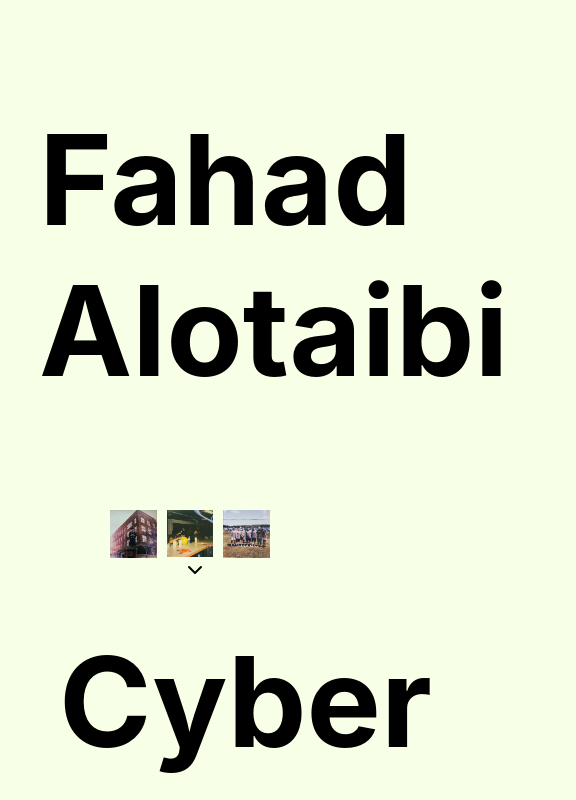
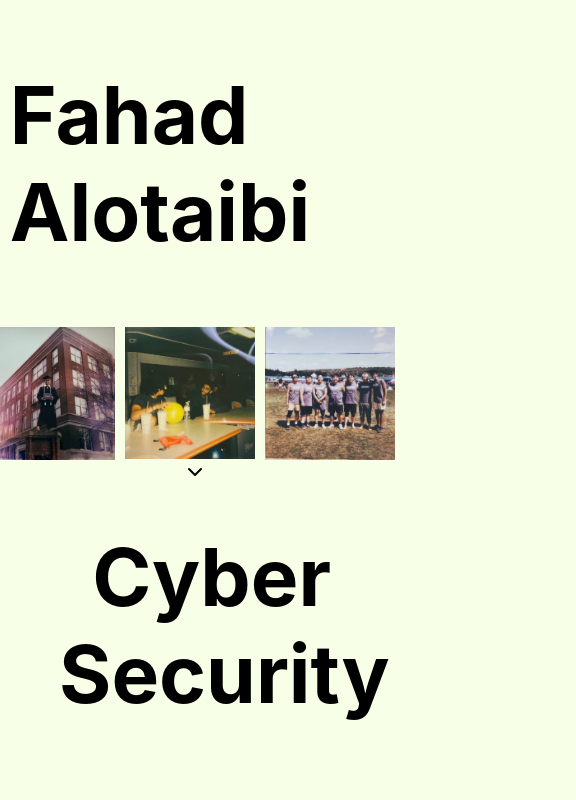
Before and after one commit to low-q/meportfolio, a React (Create React App) app: page / in a window 390 px wide. Shown: the top 800 px of the page, 576 px wide, since content can reach past the window. Built offline with nearby package versions, Linux system fonts and the light colour scheme.

Commit message:
responsive?

```diff
--- a/public/styles.css
+++ b/public/styles.css
@@ -202,3 +202,91 @@ body {
     display: block; /* Ensures image is treated as a block element */
     margin: auto; /* Centers the image horizontally */
 }
+
+/* styles.css */
+
+/* Existing styles */
+
+@media screen and (max-width: 768px) {
+    /* Adjust main content width for smaller screens */
+    .main-content {
+      width: 90%; /* Adjust width for smaller screens */
+    }
+
+    /* Reduce font size for smaller screens */
+    .left-text,
+    .right-text {
+      font-size: 100px; /* Adjust font size for smaller screens */
+    }
+
+    /* Adjust photo size for smaller screens */
+    .photo-container img {
+      width: 25%; /* Adjust photo size for smaller screens */
+    }
+
+    /* Adjust padding and font size for smaller screens */
+    .left-column {
+      padding: 10px; /* Adjust padding for smaller screens */
+    }
+
+    .left-column p {
+      font-size: 18px; /* Adjust font size for smaller screens */
+    }
+
+    /* Adjust resume photo size for smaller screens */
+    .resume-photo {
+      height: 800px; /* Adjust resume photo size for smaller screens */
+    }
+
+    /* Adjust photo size in left-half for smaller screens */
+    .left-half img {
+      max-width: 80%; /* Adjust photo size for smaller screens */
+    }
+
+    /* Adjust font size in top-right section for smaller screens */
+    .top-right h1 {
+      font-size: 16px; /* Adjust font size for smaller screens */
+    }
+  }
+
+  @media screen and (max-width: 480px) {
+    /* Adjust main content width for even smaller screens */
+    .main-content {
+      width: 95%; /* Adjust width for even smaller screens */
+    }
+
+    /* Reduce font size further for even smaller screens */
+    .left-text,
+    .right-text {
+      font-size: 80px; /* Adjust font size for even smaller screens */
+    }
+
+    /* Adjust photo size further for even smaller screens */
+    .photo-container img {
+      width: 35%; /* Adjust photo size for even smaller screens */
+    }
+
+    /* Adjust padding and font size further for even smaller screens */
+    .left-column {
+      padding: 5px; /* Adjust padding for even smaller screens */
+    }
+
+    .left-column p {
+      font-size: 16px; /* Adjust font size for even smaller screens */
+    }
+
+    /* Adjust resume photo size further for even smaller screens */
+    .resume-photo {
+      height: 600px; /* Adjust resume photo size for even smaller screens */
+    }
+
+    /* Adjust photo size in left-half further for even smaller screens */
+    .left-half img {
+      max-width: 100%; /* Adjust photo size for even smaller screens */
+    }
+
+    /* Adjust font size in top-right section further for even smaller screens */
+    .top-right h1 {
+      font-size: 14px; /* Adjust font size for even smaller screens */
+    }
+  }
--- a/src/App.js
+++ b/src/App.js
@@ -111,7 +111,7 @@ function App() {
              how such attacks work and why it's essential
              to have strong security measures in place to stay safe online.</p>
              <br />
-        <p>Credits goes to:<a href="https://github.com/bigbrodude6119/flipper-zero-evil-portal">bigbrodude6119.</a>
+        <p>Credits goes to:<a href="https://github.com/bigbrodude6119/flipper-zero-evil-portal"> bigbrodude6119.</a>
         </p>
         </div>
 
```
